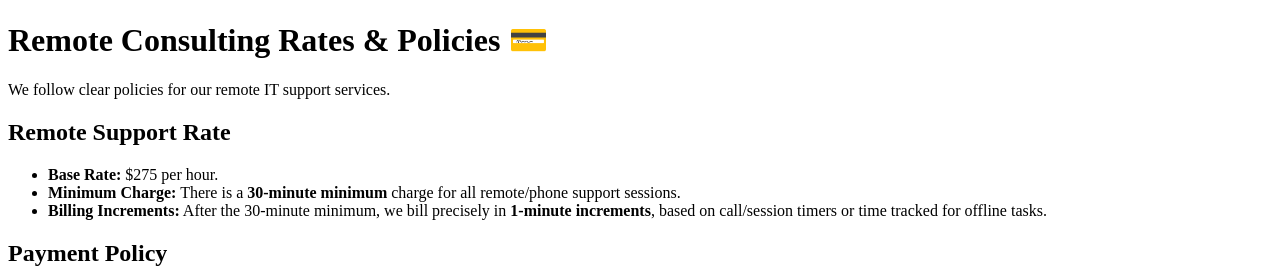
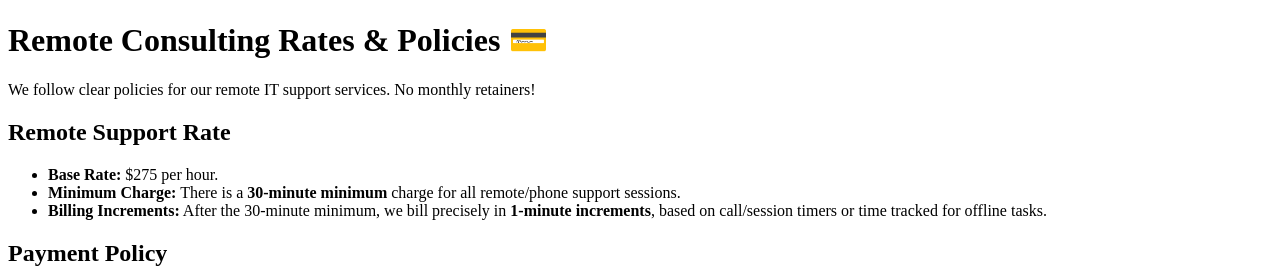
Before and after one commit to careyjames/remote-it-help-site, a Jekyll site: the page built from billing.md, in a window 1280 px wide. Shown: the part 227-500 px from the top of the page. Built offline with Jekyll 4.4.1, drawn with Linux system fonts in a browser that asks for light colours.

Commit message:
Update billing.md

```diff
--- a/billing.md
+++ b/billing.md
@@ -6,7 +6,7 @@ description: "View transparent remote IT support rates ($275/hour, 30-min minimu
 
 # Remote Consulting Rates & Policies 💳
 
-We follow clear policies for our remote IT support services.
+We follow clear policies for our remote IT support services. No monthly retainers!
 
 ## Remote Support Rate
 
```
